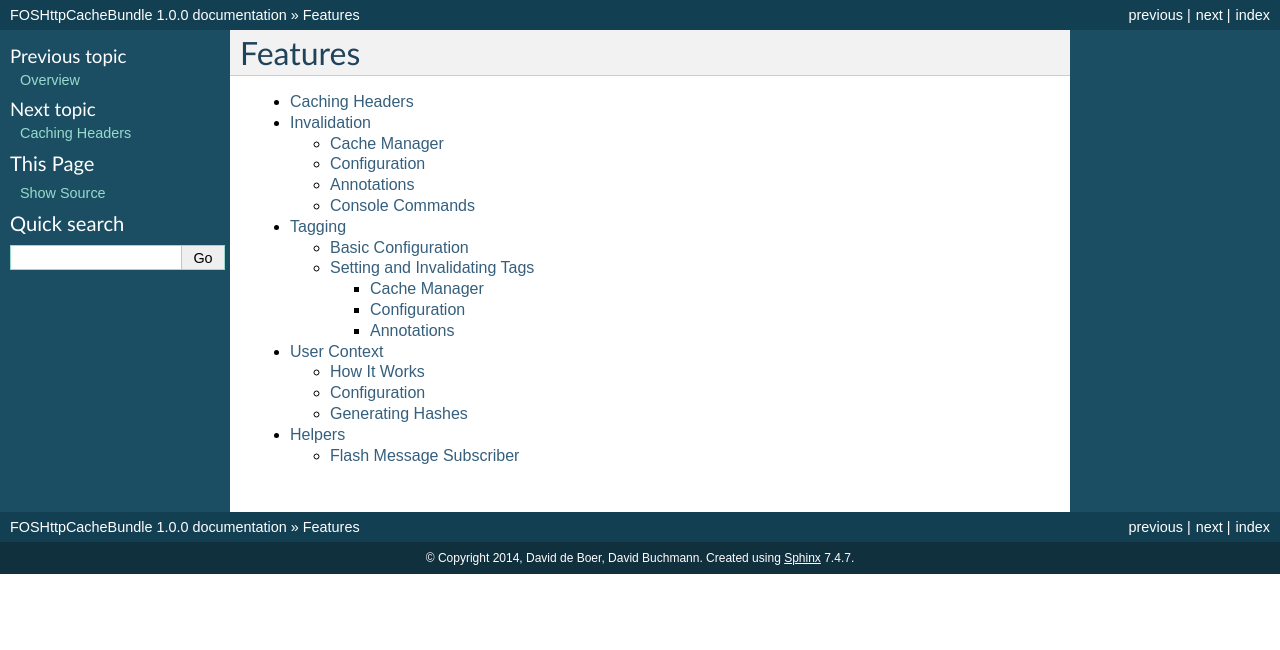
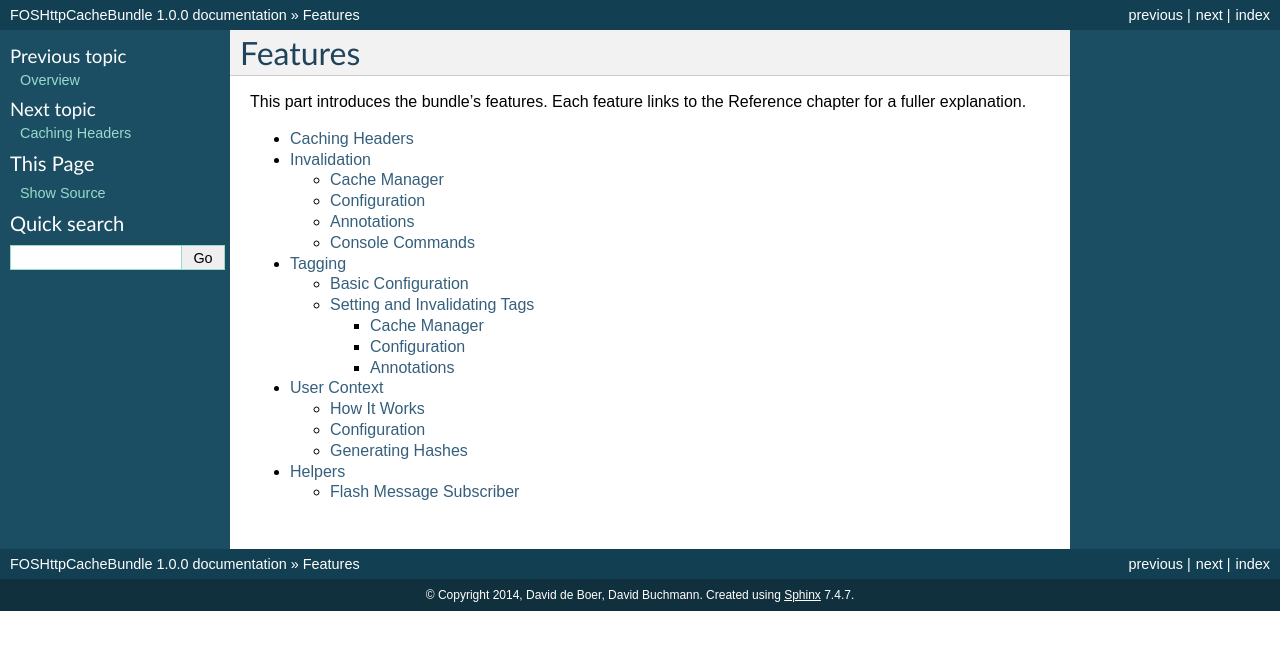
Before and after one commit to FriendsOfSymfony/FOSHttpCacheBundle, a Sphinx documentation site: the page built from Resources/doc/features.rst, in a window 1280 px wide. Shown: the top 650 px of the page. Built offline with Sphinx 7.4.7, drawn with Linux system fonts in a browser that asks for light colours; pages that are not in the unit, such as notebooks, are missing from menus.

Commit message:
Add chapter intros

```diff
--- a/Resources/doc/features.rst
+++ b/Resources/doc/features.rst
@@ -1,5 +1,8 @@
 Features
 ========
+
+This part introduces the bundle’s features. Each feature links to the Reference
+chapter for a fuller explanation.
 
 .. toctree::
 
--- a/Resources/doc/index.rst
+++ b/Resources/doc/index.rst
@@ -2,7 +2,6 @@
 ==================
 
 This is the documentation for the `FOSHttpCacheBundle <https://github.com/FriendsOfSymfony/FOSHttpCacheBundle>`_.
-
 Use the FOSHttpCacheBundle to:
 
 * set HTTP caching headers in your application configuration based on request
--- a/Resources/doc/reference.rst
+++ b/Resources/doc/reference.rst
@@ -1,7 +1,11 @@
 Reference
 =========
 
+This part is a full description of all available configuration options,
+annotations and public methods.
+
 .. toctree::
+    :maxdepth: 2
 
     reference/configuration
     reference/annotations
```
